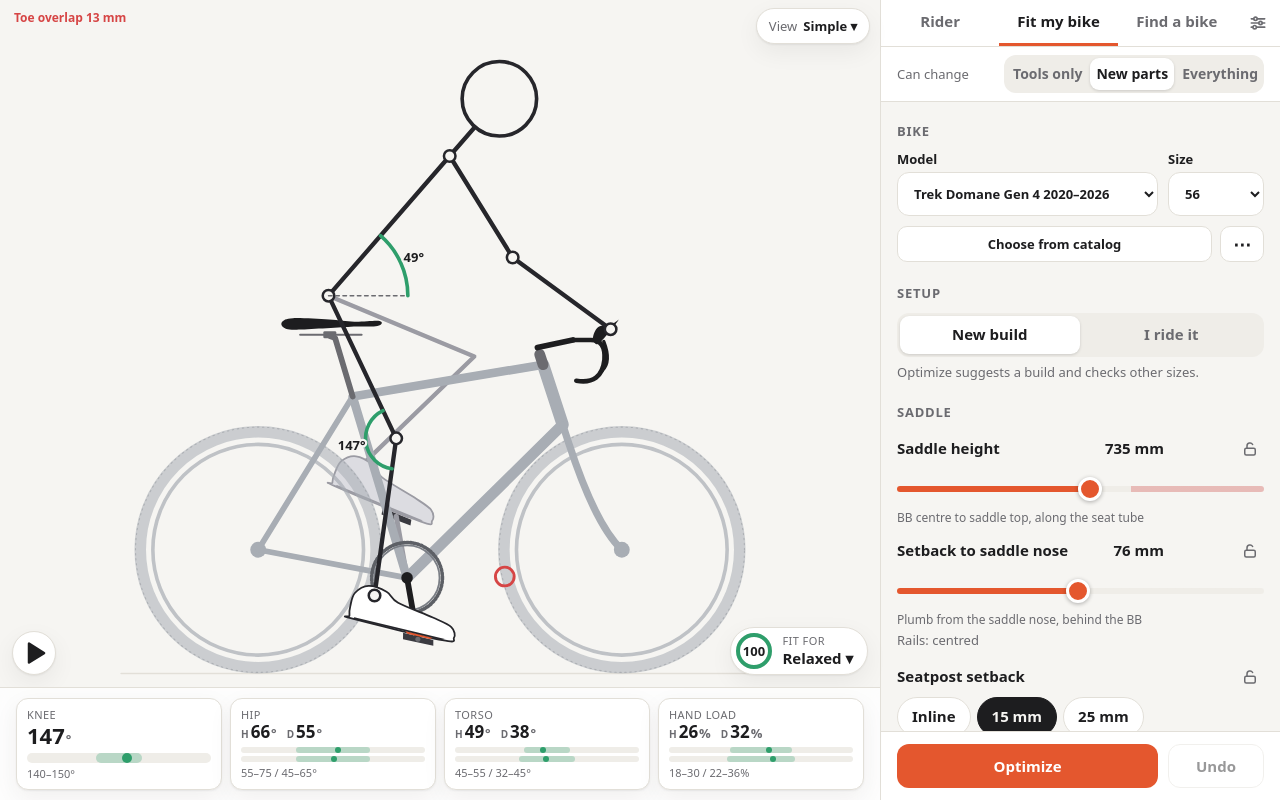
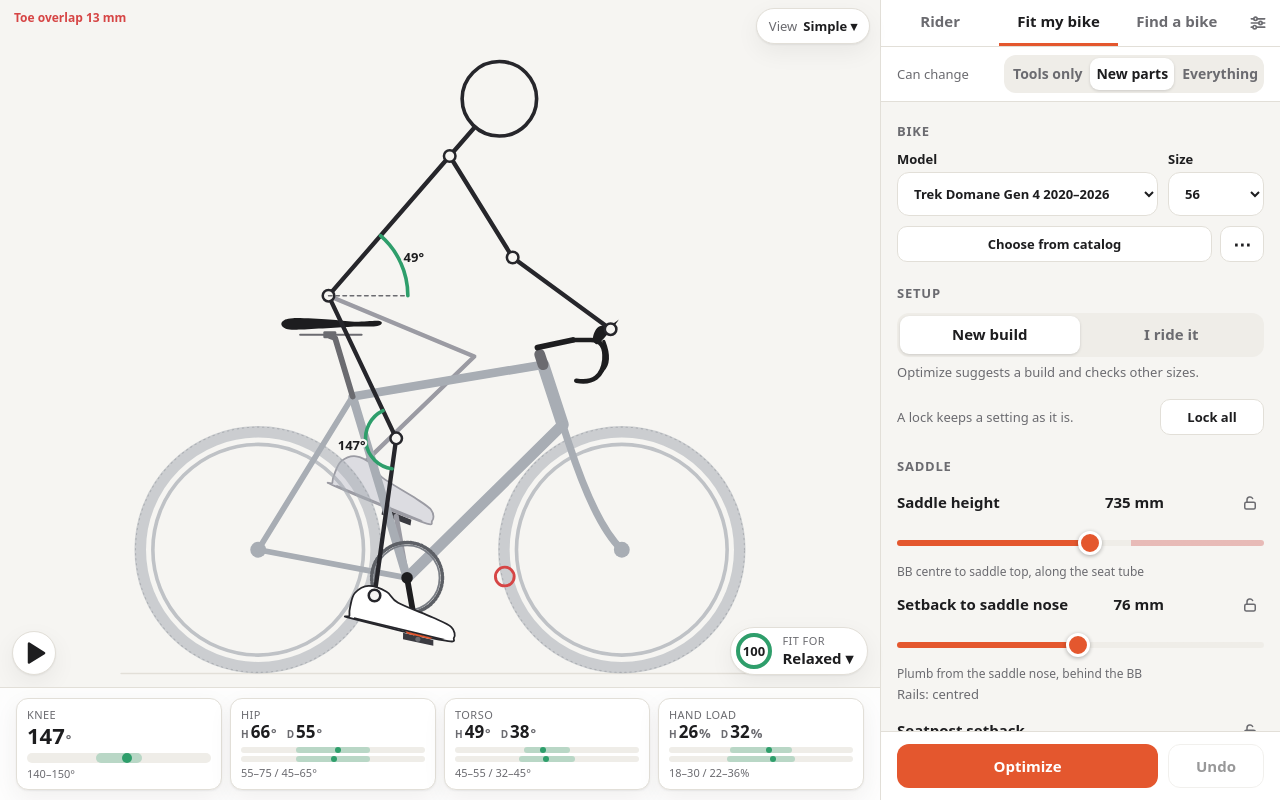
Before and after one commit to justmytwospence/bikefit, a Svelte app: page / in a window 1280 px wide. Both pictures are taken after a click on the tab "Fit my bike". Built offline with nearby package versions, Linux system fonts and the light colour scheme.

Commit message:
feat(fit): lock or unlock every listed setting at once

```diff
--- a/src/components/MyBikePanel.svelte
+++ b/src/components/MyBikePanel.svelte
@@ -88,6 +88,7 @@
   const inScope = $derived(PRESET_FREE[app.scope]);
   const stays = $derived(KNOB_ORDER.filter((k) => !inScope.includes(k)));
   const staysTitle = $derived(stays.every((k) => app.locks[k]) ? 'Stays as it is' : 'Other parts');
+  const allLocked = $derived(inScope.every((k) => app.locks[k]));
   const groups = $derived(
     GROUPS.map((g) => ({ title: g.title, keys: g.keys.filter((k) => inScope.includes(k)) })).filter((g) => g.keys.length > 0),
   );
@@ -117,7 +118,7 @@
         label="Saddle height" min={o.saddleHeightRange[0]} max={o.saddleHeightRange[1]} step={0.5}
         bind:value={app.current.saddleHeight} bind:locked={app.locks.saddleHeight}
         limit={[saddleLim.lo, saddleLim.hi]} stop={stopText(saddleLim, c.saddleHeight)}
-        delta={app.hasSetup ? c.saddleHeight - b.saddleHeight : undefined} hint="BB centre to saddle top, along the seat tube" onedit={clearGhost}
+        delta={app.hasSetup ? c.saddleHeight - b.saddleHeight : 0} hint="BB centre to saddle top, along the seat tube" onedit={clearGhost}
       />
       </div>
     {:else if k === 'railOffset'}
@@ -126,7 +127,7 @@
         label="Setback to saddle nose" min={sbMin} max={sbMax} step={0.5}
         bind:value={() => Math.round(setback * 2) / 2, setSetback} bind:locked={app.locks.railOffset}
         limit={[sbLim.lo, sbLim.hi]} stop={stopText(sbLim, Math.round(setback * 2) / 2)}
-        delta={app.hasSetup ? setbackDelta : undefined} hint="Plumb from the saddle nose, behind the BB" onedit={clearGhost}
+        delta={app.hasSetup ? setbackDelta : 0} hint="Plumb from the saddle nose, behind the BB" onedit={clearGhost}
       />
       <p class="muted small rails">
         Rails: {c.railOffset === 0 ? 'centred' : Math.abs(c.railOffset) + ' mm ' + (c.railOffset > 0 ? 'forward' : 'back') + ' of centre'}
@@ -148,7 +149,7 @@
         label="Spacers" min={0} max={frame.maxSpacers} step={o.spacerStep}
         bind:value={app.current.spacers} bind:locked={app.locks.spacers}
         limit={[spacerLim.lo, spacerLim.hi]} stop={stopText(spacerLim, c.spacers)}
-        delta={app.hasSetup ? c.spacers - b.spacers : undefined} hint="Under the stem, above the headset" onedit={clearGhost}
+        delta={app.hasSetup ? c.spacers - b.spacers : 0} hint="Under the stem, above the headset" onedit={clearGhost}
       />
       </div>
     {:else if k === 'stemLength'}
@@ -180,7 +181,7 @@
         label="Cleat position" unit="mm back" min={o.cleatRange[0]} max={o.cleatRange[1]} step={1}
         bind:value={app.current.cleatOffset} bind:locked={app.locks.cleatOffset}
         limit={[cleatLim.lo, cleatLim.hi]} stop={stopText(cleatLim, c.cleatOffset)}
-        delta={app.hasSetup ? c.cleatOffset - b.cleatOffset : undefined} hint="0 = pedal axle under the ball of the foot" onedit={clearGhost}
+        delta={app.hasSetup ? c.cleatOffset - b.cleatOffset : 0} hint="0 = pedal axle under the ball of the foot" onedit={clearGhost}
       />
       </div>
     {:else if k === 'crankLength'}
@@ -196,6 +197,12 @@
     {/if}
   {/snippet}
 
+  <div class="lockall">
+    <span class="muted small">A lock keeps a setting as it is.</span>
+    <button type="button" class="btn small" onclick={() => { for (const k of inScope) app.locks[k] = !allLocked; }}>
+      {allLocked ? 'Unlock all' : 'Lock all'}
+    </button>
+  </div>
   {#each groups as g (g.title)}
     <h2>{g.title}</h2>
     {#each g.keys as k (k)}{@render knob(k)}{/each}
@@ -240,6 +247,8 @@
   .scroll { flex: 1; overflow-y: auto; padding: 16px; }
   .chiphead { display: flex; justify-content: space-between; align-items: center; min-height: 36px; font-weight: 600; }
   .chips.locked { opacity: 0.55; }
+  .lockall { display: flex; align-items: center; justify-content: space-between; gap: 10px; margin-top: 18px; }
+  .lockall .btn { width: 104px; padding: 0; }
   .rails { margin: -4px 0 10px; }
   .start { margin-top: 6px; }
   .fixed, .frame { margin-top: 18px; }
```
Also changed, not shown: 1 other file (tests, documents, lock files or other folders).
